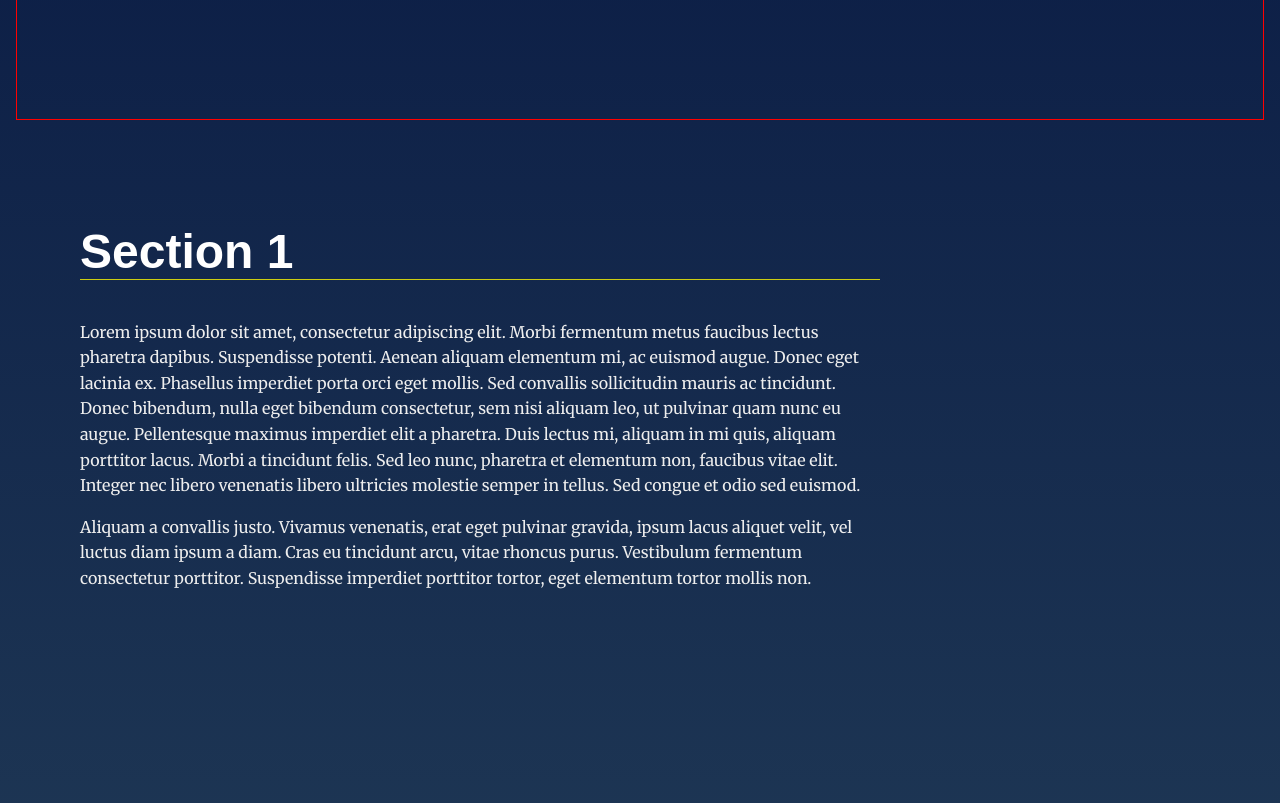
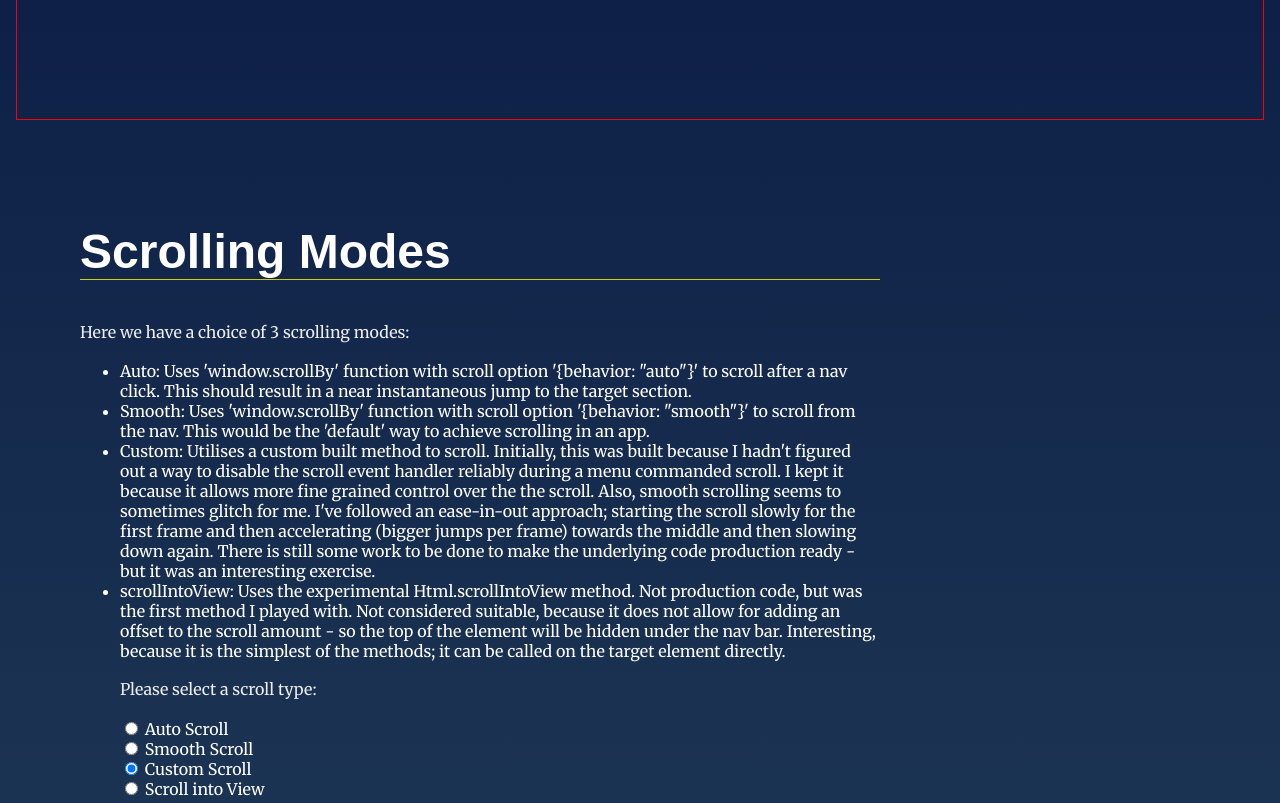
Before and after one commit to 74c5/ufed-landing-page, a plain HTML site: page index.html in a window 1280 px wide. Shown: the part 760-1563 px from the top of the page. Drawn offline with Linux system fonts and the light colour scheme.

Commit message:
feature: scroll selection and window resize
Allow user to select the method used for scrolling interactively.

Reset active section on a window resized event... not perfect yet.

```diff
--- a/index.html
+++ b/index.html
@@ -28,8 +28,41 @@
     The first section is set to active class by default -->
     <section id="section1" data-nav="S 1" class="">
       <div class="landing__container">
-        <h2>Section 1</h2>
-        <p>Lorem ipsum dolor sit amet, consectetur adipiscing elit. Morbi fermentum metus faucibus lectus pharetra dapibus. Suspendisse potenti. Aenean aliquam elementum mi, ac euismod augue. Donec eget lacinia ex. Phasellus imperdiet porta orci eget mollis. Sed convallis sollicitudin mauris ac tincidunt. Donec bibendum, nulla eget bibendum consectetur, sem nisi aliquam leo, ut pulvinar quam nunc eu augue. Pellentesque maximus imperdiet elit a pharetra. Duis lectus mi, aliquam in mi quis, aliquam porttitor lacus. Morbi a tincidunt felis. Sed leo nunc, pharetra et elementum non, faucibus vitae elit. Integer nec libero venenatis libero ultricies molestie semper in tellus. Sed congue et odio sed euismod.</p>
+        <h2>Scrolling Modes</h2>
+        <p>Here we have a choice of 3 scrolling modes:</p>
+        <ul>
+          <li>Auto: Uses 'window.scrollBy' function with scroll option '{behavior: "auto"}' to scroll after a nav click.
+              This should result in a near instantaneous jump to the target section.
+          </li>
+          <li>Smooth: Uses 'window.scrollBy' function with scroll option '{behavior: "smooth"}' to scroll from the nav.
+              This would be the 'default' way to achieve scrolling in an app.
+          </li>
+          <li>Custom: Utilises a custom built method to scroll. Initially, this was built because I hadn't figured out a
+              way to disable the scroll event handler reliably during a menu commanded scroll. I kept it because it allows
+              more fine grained control over the the scroll. Also, smooth scrolling seems to sometimes glitch for me.
+              I've followed an ease-in-out approach; starting the scroll slowly
+              for the first frame and then accelerating (bigger jumps per frame) towards the middle and then slowing down again.
+              There is still some work to be done to make the underlying code production ready - but it was an interesting
+              exercise.
+          </li>
+          <li>scrollIntoView: Uses the experimental Html.scrollIntoView method. Not production code, but was the first method I played with.
+              Not considered suitable, because it does not allow for adding an offset to the scroll amount - so the top of the element will
+              be hidden under the nav bar. Interesting, because it is the simplest of the methods; it can be called on the target
+              element directly.
+          </li>
+
+          <form id="scroll__select" action="">
+            <p>Please select a scroll type:</p>
+            <input type="radio" name="scroll_type" id="auto" value="auto">
+            <label for="auto">Auto Scroll</label><br>
+            <input type="radio" name="scroll_type" id="smooth" value="smooth">
+            <label for="smooth">Smooth Scroll</label><br>
+            <input type="radio" name="scroll_type" id="custom" value="custom" checked>
+            <label for="custom">Custom Scroll</label><br>
+            <input type="radio" name="scroll_type" id="intoView" value="intoView">
+            <label for="intoView">Scroll into View</label><br>
+          </form>
+        </ul>
 
         <p>Aliquam a convallis justo. Vivamus venenatis, erat eget pulvinar gravida, ipsum lacus aliquet velit, vel luctus diam ipsum a diam. Cras eu tincidunt arcu, vitae rhoncus purus. Vestibulum fermentum consectetur porttitor. Suspendisse imperdiet porttitor tortor, eget elementum tortor mollis non.</p>
       </div>
--- a/js/app.js
+++ b/js/app.js
@@ -44,4 +44,48 @@ document.addEventListener("DOMContentLoaded", (event) => {
 
     // resets
     tracky.reset();
+
+
+    // trigger a focus refresh for page resizes
+    // TODO:
+    //  this sort of works... sometimes results in two sections activated
+    //  perhaps need to try deactivating scroll during a resize.
+    window.addEventListener('resize', (e) => {
+        tracky.reset();
+    });
+
+    // scroll selection code
+    const select = document.querySelector("#scroll__select");
+    const radios = document.querySelectorAll('input[name=scroll_type]');
+    console.log(radios);
+
+    const formClick = (e) => {
+        let selected = undefined;
+        for (let i=0; i<radios.length; i++) {
+            if (radios[i].checked) {
+                selected = radios[i].value;
+                break;
+            }
+        }
+        switch (selected) {
+            case 'auto':
+                scrolly.mode = SCROLL_MODE.auto;
+                break;
+            case 'smooth':
+                scrolly.mode = SCROLL_MODE.smooth;
+                break;
+            case 'custom':
+                scrolly.mode = SCROLL_MODE.custom;
+                break;
+            case 'intoView':
+                scrolly.mode = SCROLL_MODE.intoView;
+                break;
+            default:
+                break;
+        }
+    };
+
+    select.addEventListener('click', formClick);
+    // call to select default method from html
+    formClick();
 });
--- a/js/scroller.js
+++ b/js/scroller.js
@@ -20,14 +20,14 @@
  */
 function Scroller() {
     this.mode        = SCROLL_MODE.custom; // current mode of scroll
-    this.target      = 1;                  // destination value for commanded scroll
-    this.threshold   = 2;                  // Disable event blocking when within threshold of target
+    this.target      = 0;                  // destination value for commanded scroll
+    this.threshold   = 1;                  // Disable event blocking when within threshold of target
     this.timeout     = 5000;               // timeout before events will be handled again
     this.blockEvents = false;              // a commanded scroll is in progress
     this.callbacks   = [];                 // callback functions to execute in handler
 }
 
-const SCROLL_MODE = {smooth: 1, custom: 2, intoView: 3 };
+const SCROLL_MODE = {auto: 1, smooth: 2, custom: 4, intoView: 8 };
 
 /**
  * call back for scroll event to determine which section is active
@@ -66,6 +66,10 @@ Scroller.prototype.scroll = function(target, source=null) {
     // console.log(`scrolling to ${this.target} from ${top}`);
 
     switch (this.mode) {
+        case SCROLL_MODE.auto:
+            window.scrollBy({left: 0, top: delta, behavior: 'auto' });
+            break;
+
         case SCROLL_MODE.smooth:
             window.scrollBy({left: 0, top: delta, behavior: 'smooth' });
             break;
```
Also changed, not shown: design and notes/todo.md (+8 -8 lines).
